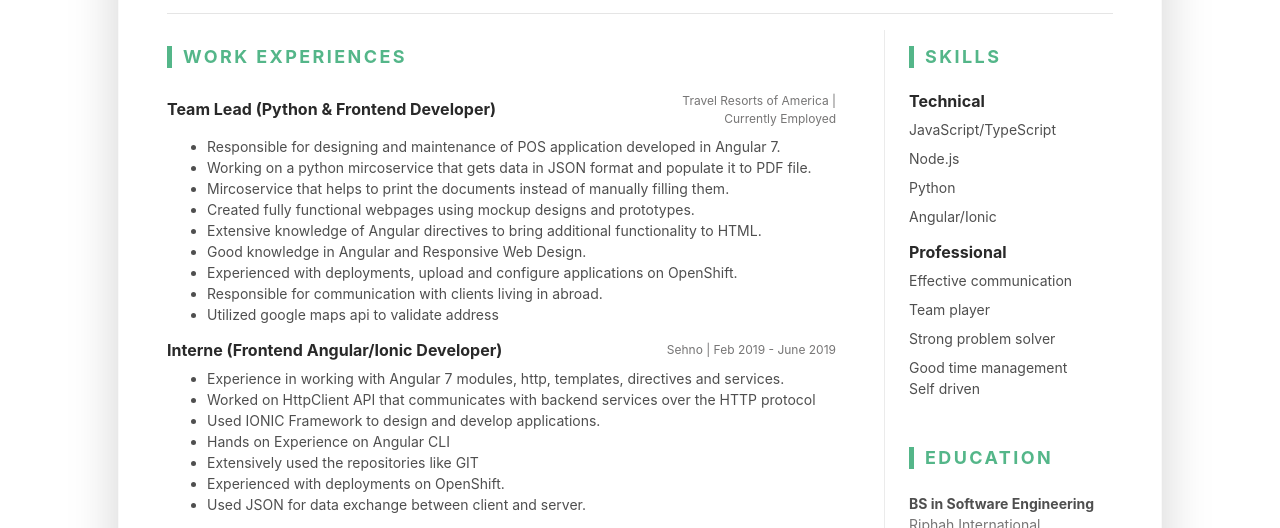
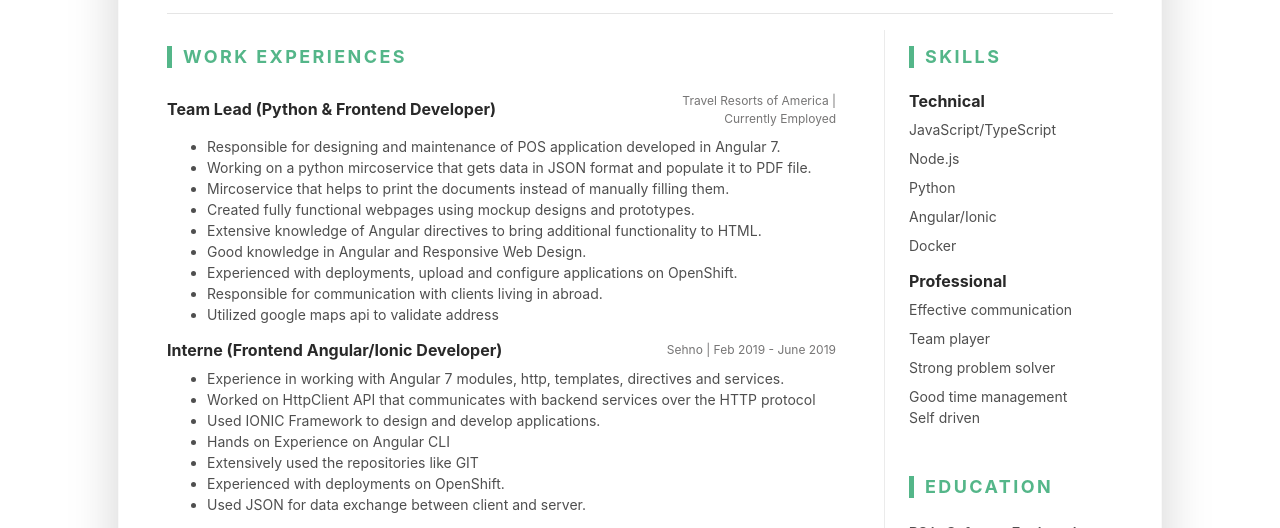
Before and after one commit to HammadAli55/hammadali55.github.io, a plain HTML site: page index.html in a window 1280 px wide. Shown: the part 196-724 px from the top of the page. Drawn offline with Linux system fonts and the light colour scheme.

Commit message:
new technical skill added

```diff
--- a/index.html
+++ b/index.html
@@ -195,6 +195,7 @@
 											<li class="mb-2">Node.js</li>
 											<li class="mb-2">Python</li>
 											<li class="mb-2">Angular/Ionic</li>
+											<li class="mb-2">Docker</li>
 										</ul>
 									</div><!--//item-->
 									<div class="item">
```
